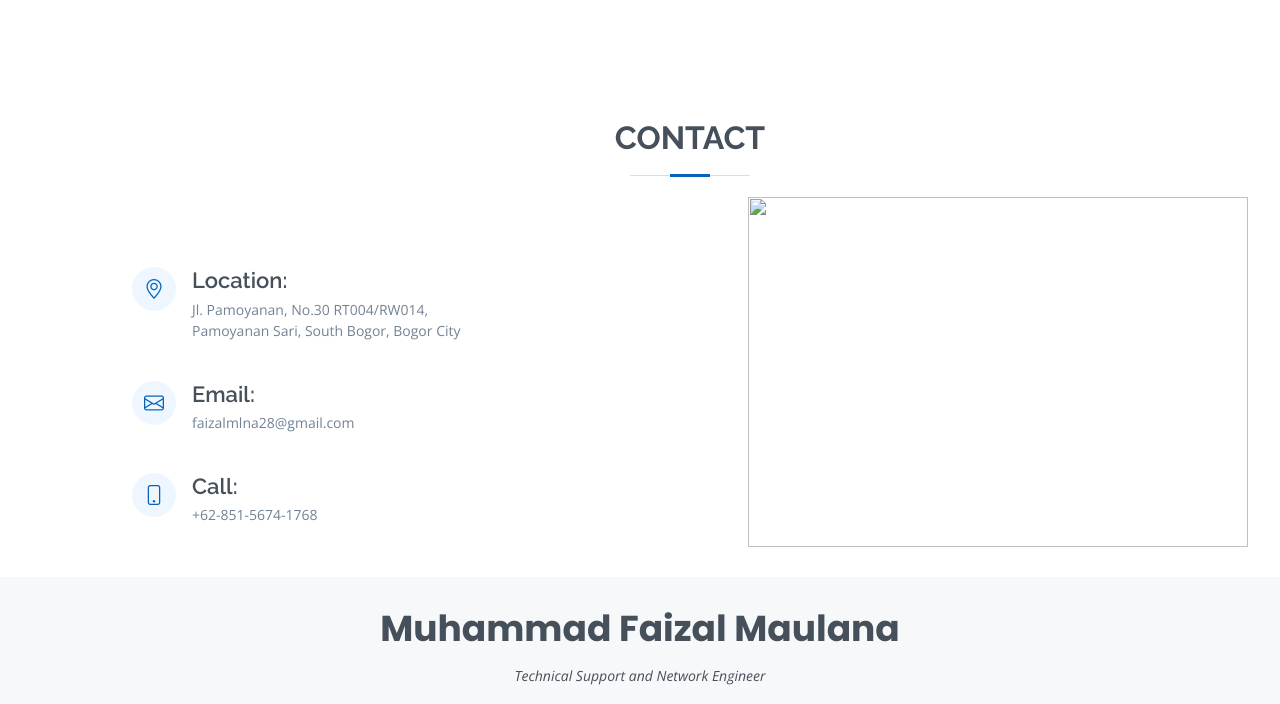
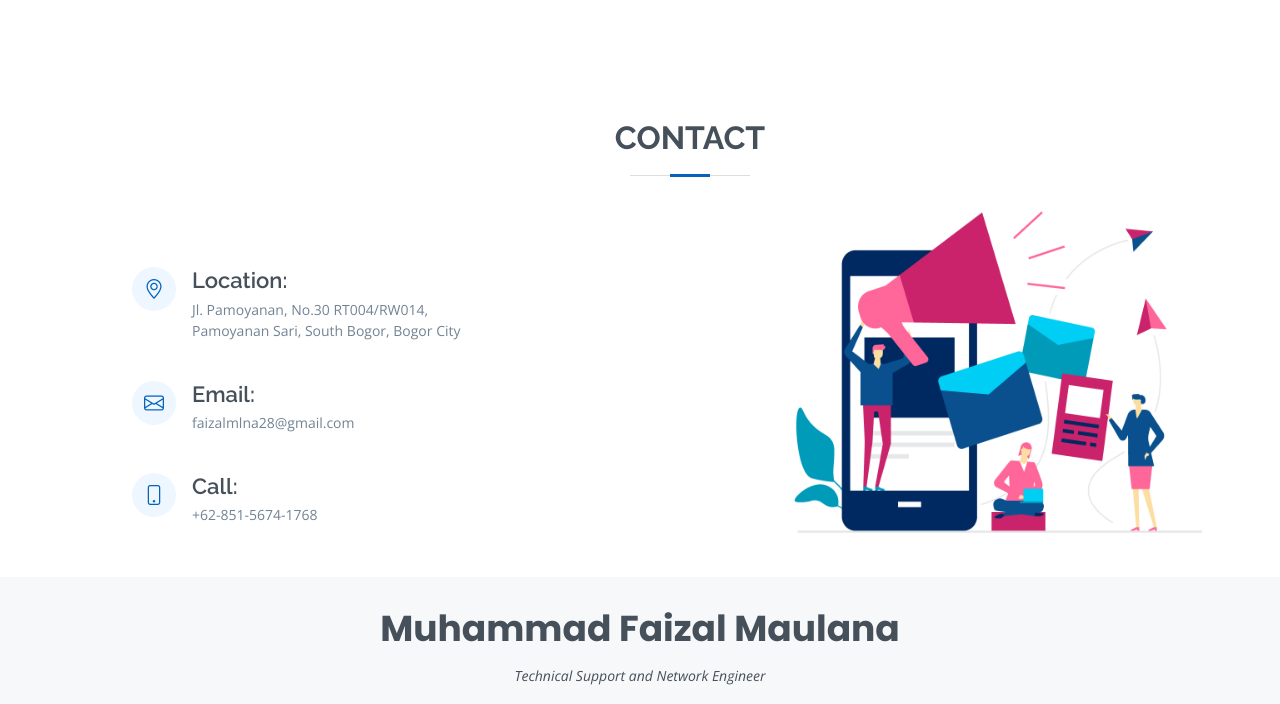
Before and after one commit to faizalmlna/Portfolioisal, a plain HTML site: page index.html in a window 1280 px wide. Shown: the part 3350-4054 px from the top of the page. Drawn offline with nearby package versions, Linux system fonts and the light colour scheme.

Commit message:
comment we

```diff
--- a/index.html
+++ b/index.html
@@ -293,7 +293,7 @@
           </div>
 
           <div class="col-lg-8 mt-5 mt-lg-0">
-            <img src="" class="image" alt="">
+            <img src="/assets/img/contactimg.jpg" class="image" alt="">
 
           </div>
         </div>
```
Also changed, not shown: assets/img/contactimg.jpg (renamed from assets/img/contact.jpg).
